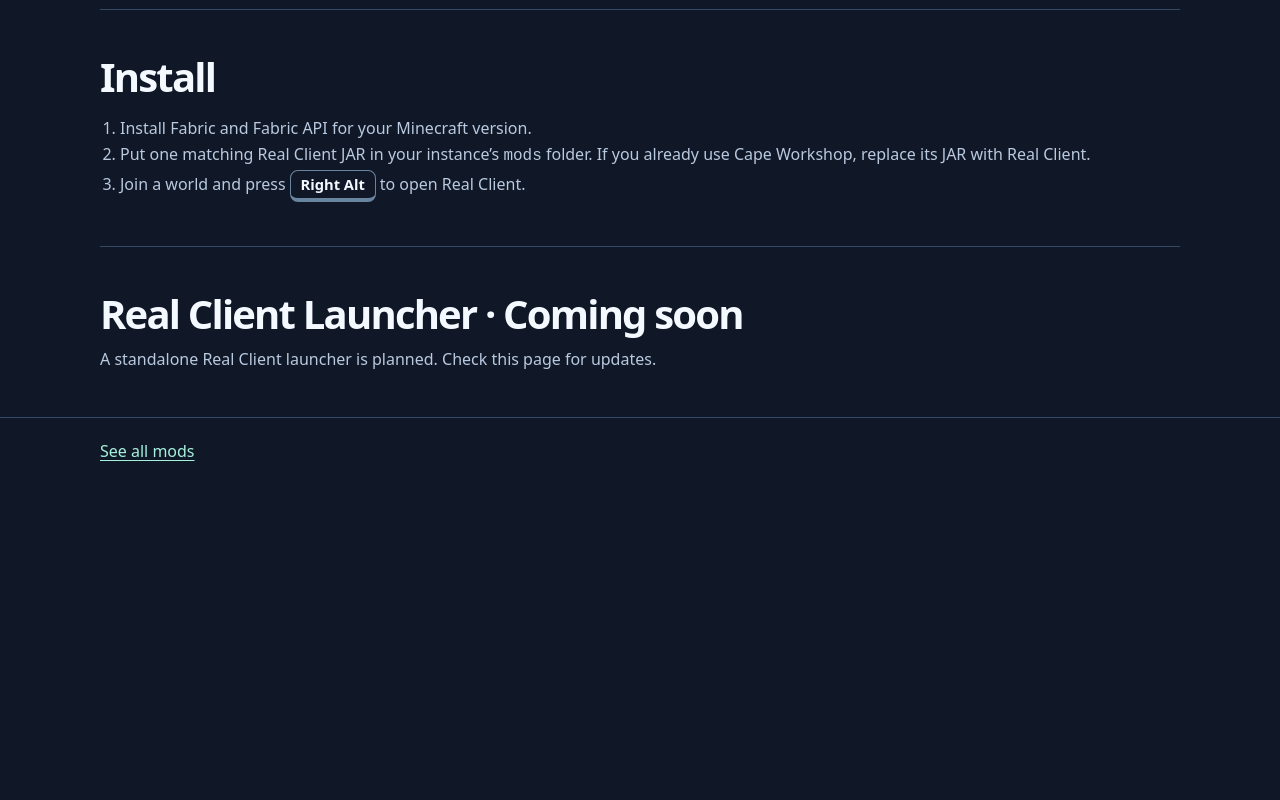
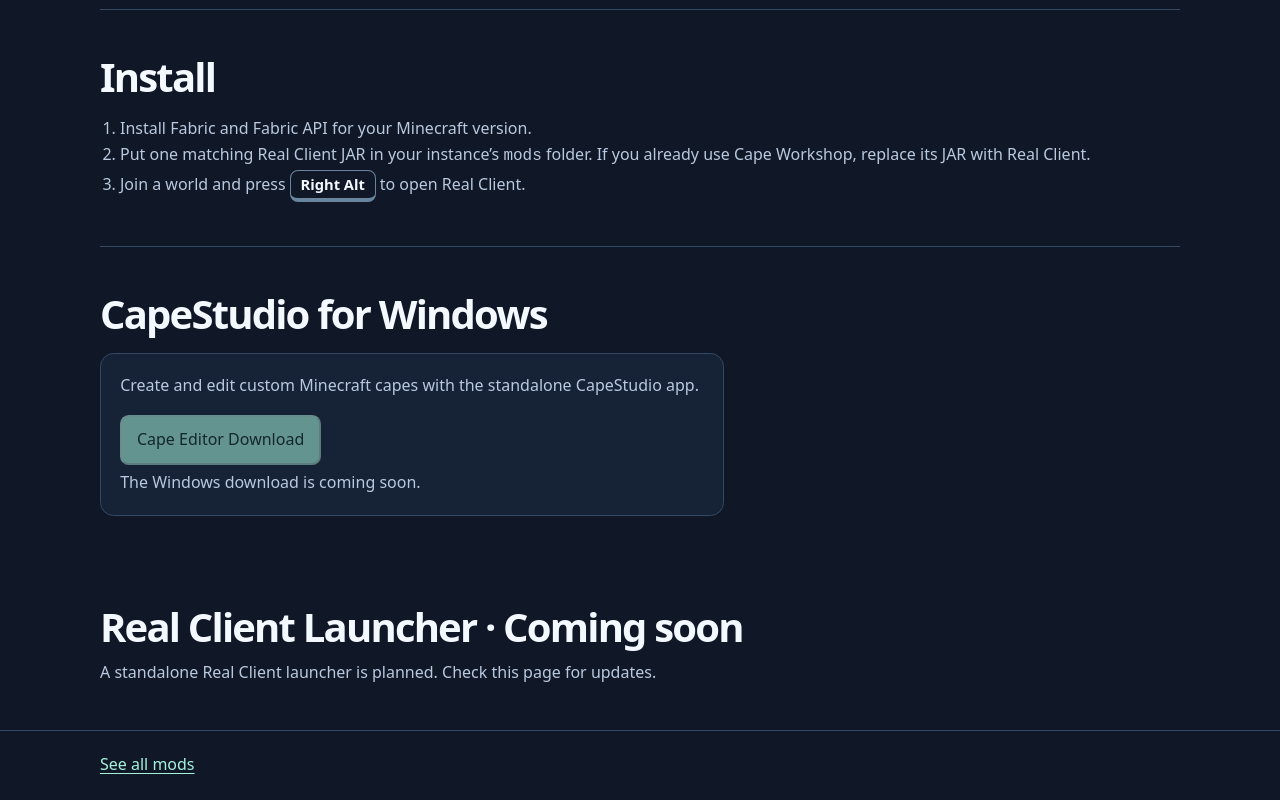
Before and after one commit to jryoung201-code/JR-Client-Download, a plain HTML site: page real-client/index.html in a window 1280 px wide. Shown: the part 886-1686 px from the top of the page. Before the commit the page ends 1372 px from the top, so only its background shows below. Drawn offline with Linux system fonts and the light colour scheme.

Commit message:
Add Cape Editor download section to Real Client

```diff
--- a/real-client/index.html
+++ b/real-client/index.html
@@ -34,6 +34,8 @@
     .cards { display:grid; grid-template-columns:repeat(3,minmax(0,1fr)); gap:1rem; margin-top:1.25rem; }
     .card { display:flex; flex-direction:column; align-items:flex-start; gap:.35rem; border:1px solid var(--edge); border-radius:.85rem; background:var(--panel); padding:1.2rem; }
     .card .button { margin-top:.7rem; }
+    .button:disabled { font:inherit; opacity:.55; cursor:not-allowed; }
+    .cape-editor { margin-top:1rem; max-width:39rem; }
     .install { border-top:1px solid var(--edge); border-bottom:1px solid var(--edge); }
     .install ol { color:var(--muted); padding-left:1.25rem; margin-bottom:0; }
     .coming p { margin-top:.65rem; max-width:39rem; }
@@ -44,7 +46,7 @@
 <body>
   <header><nav class="wrap" aria-label="Main navigation">
     <a href="../">RealJR_25736 Mods</a>
-    <div class="links"><a href="#downloads">Downloads</a><a href="#launcher">Launcher</a></div>
+    <div class="links"><a href="#downloads">Downloads</a><a href="#cape-editor">Cape Editor</a><a href="#launcher">Launcher</a></div>
   </nav></header>
   <main>
     <section class="hero">
@@ -91,6 +93,14 @@
         <li>Join a world and press <kbd>Right Alt</kbd> to open Real Client.</li>
       </ol>
     </section>
+    <section class="wrap" id="cape-editor" aria-labelledby="cape-editor-title">
+      <h2 id="cape-editor-title">CapeStudio for Windows</h2>
+      <article class="card cape-editor">
+        <p>Create and edit custom Minecraft capes with the standalone CapeStudio app.</p>
+        <button class="button" type="button" disabled aria-describedby="cape-editor-status">Cape Editor Download</button>
+        <p id="cape-editor-status">The Windows download is coming soon.</p>
+      </article>
+    </section>
     <section class="wrap coming" id="launcher" aria-labelledby="launcher-title">
       <h2 id="launcher-title">Real Client Launcher · Coming soon</h2>
       <p>A standalone Real Client launcher is planned. Check this page for updates.</p>
```
